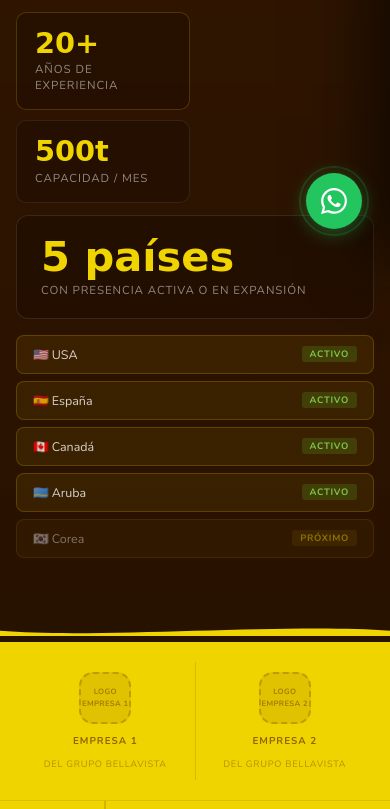
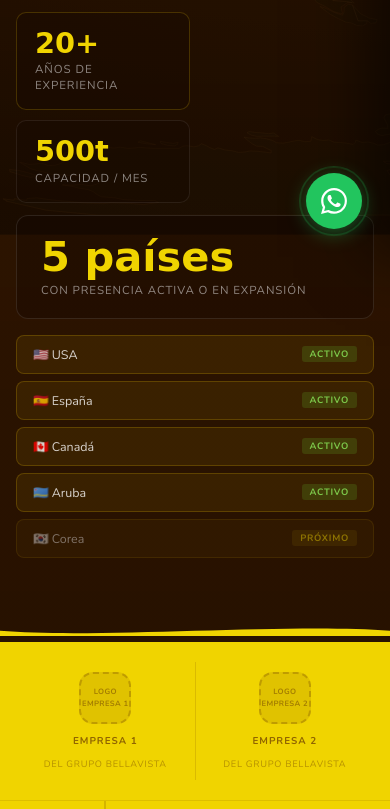
Before and after one commit to sebastian221-art/bellavista, a plain HTML site: page index.html in a window 390 px wide. Shown: the part 587-1396 px from the top of the page. Drawn offline with nearby package versions, Linux system fonts and the light colour scheme; a web font is replaced by a local one.

Commit message:
fix photos 11

```diff
--- a/index.html
+++ b/index.html
@@ -1036,7 +1036,7 @@ apply(s);
 })();
 </script>
 <script>
-(function(){var hm=document.getElementById("heroMap");if(!hm)return;function fit(){if(window.innerWidth<=900){hm.setAttribute("viewBox","200 40 160 980");hm.setAttribute("preserveAspectRatio","xMidYMid slice");}else{hm.setAttribute("viewBox","165 46 438 214");hm.setAttribute("preserveAspectRatio","xMidYMid meet");}}fit();window.addEventListener("resize",fit);})();
+(function(){var hm=document.getElementById("heroMap");if(!hm)return;function fit(){if(window.innerWidth<=900){hm.setAttribute("viewBox","200 40 160 750");hm.setAttribute("preserveAspectRatio","xMidYMid slice");}else{hm.setAttribute("viewBox","165 46 438 214");hm.setAttribute("preserveAspectRatio","xMidYMid meet");}}fit();window.addEventListener("resize",fit);})();
 </script>
 </body>
 </html>
```
